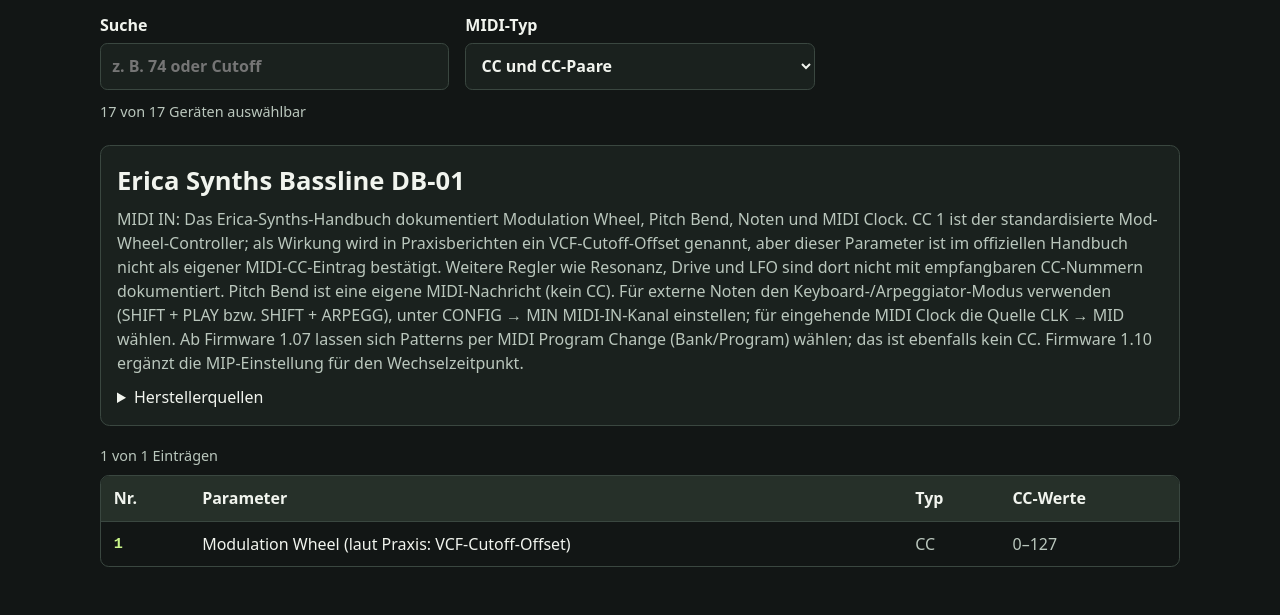
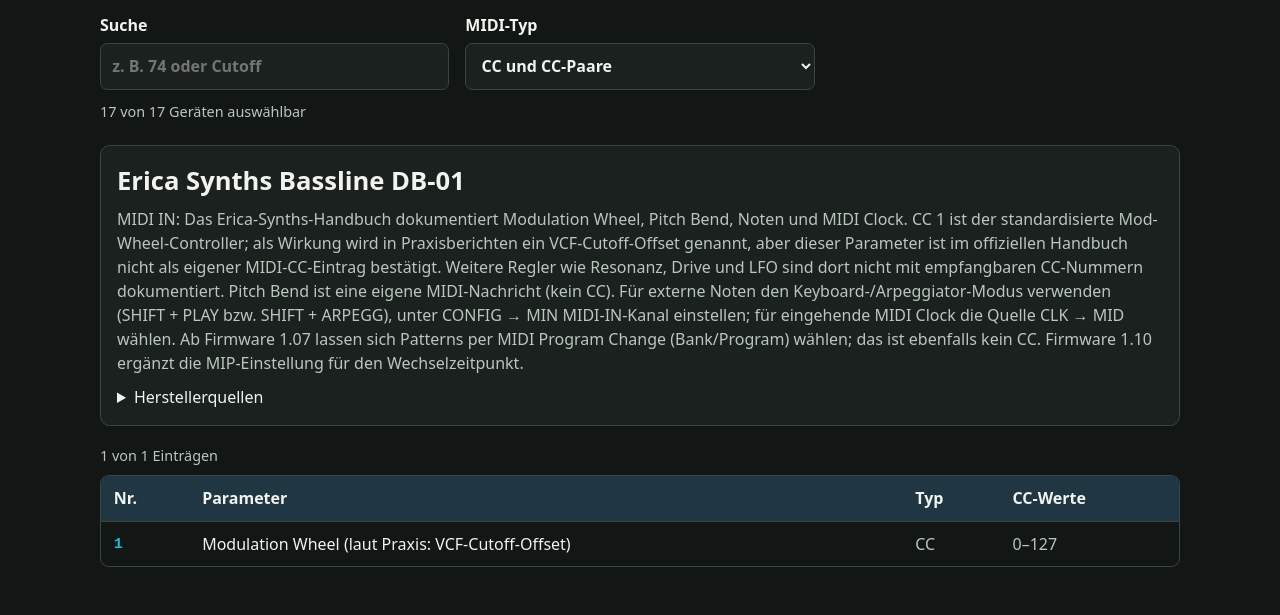
Before and after one commit to dennis1579/MyMidiCC., a plain HTML site: page web/index.html in a window 1280 px wide. Shown: the part 247-862 px from the top of the page. Drawn offline with Linux system fonts and the light colour scheme.

Commit message:
Match MyMidiCC highlights to exact Nuspective logo cyan

```diff
--- a/web/index.html
+++ b/web/index.html
@@ -8,7 +8,7 @@
 :root {
   color-scheme: dark;
   --bg: #121615; --panel: #1a211e; --line: #3a4740;
-  --text: #f1f4ee; --muted: #bac7bd; --accent: #c9f58a;
+  --text: #f1f4ee; --muted: #bac7bd; --accent: #1cb8db;
   font-family: system-ui, sans-serif;
 }
 * { box-sizing: border-box; }
@@ -32,9 +32,9 @@ a { color: var(--accent); }
 .table-wrap { overflow: auto; border: 1px solid var(--line); border-radius: .55rem; }
 table { width: 100%; border-collapse: collapse; text-align: left; }
 th, td { padding: .65rem .8rem; border-bottom: 1px solid var(--line); }
-thead { background: #263029; }
+thead { background: #203642; }
 tbody tr:nth-child(even) { background: var(--panel); }
-tbody tr:hover { background: #28352b; }
+tbody tr:hover { background: #203846; }
 tbody tr:last-child td { border-bottom: 0; }
 td:first-child { color: var(--accent); font: 600 .95rem ui-monospace, monospace; white-space: nowrap; }
 td:nth-child(3), td:nth-child(4) { color: var(--muted); }
```
